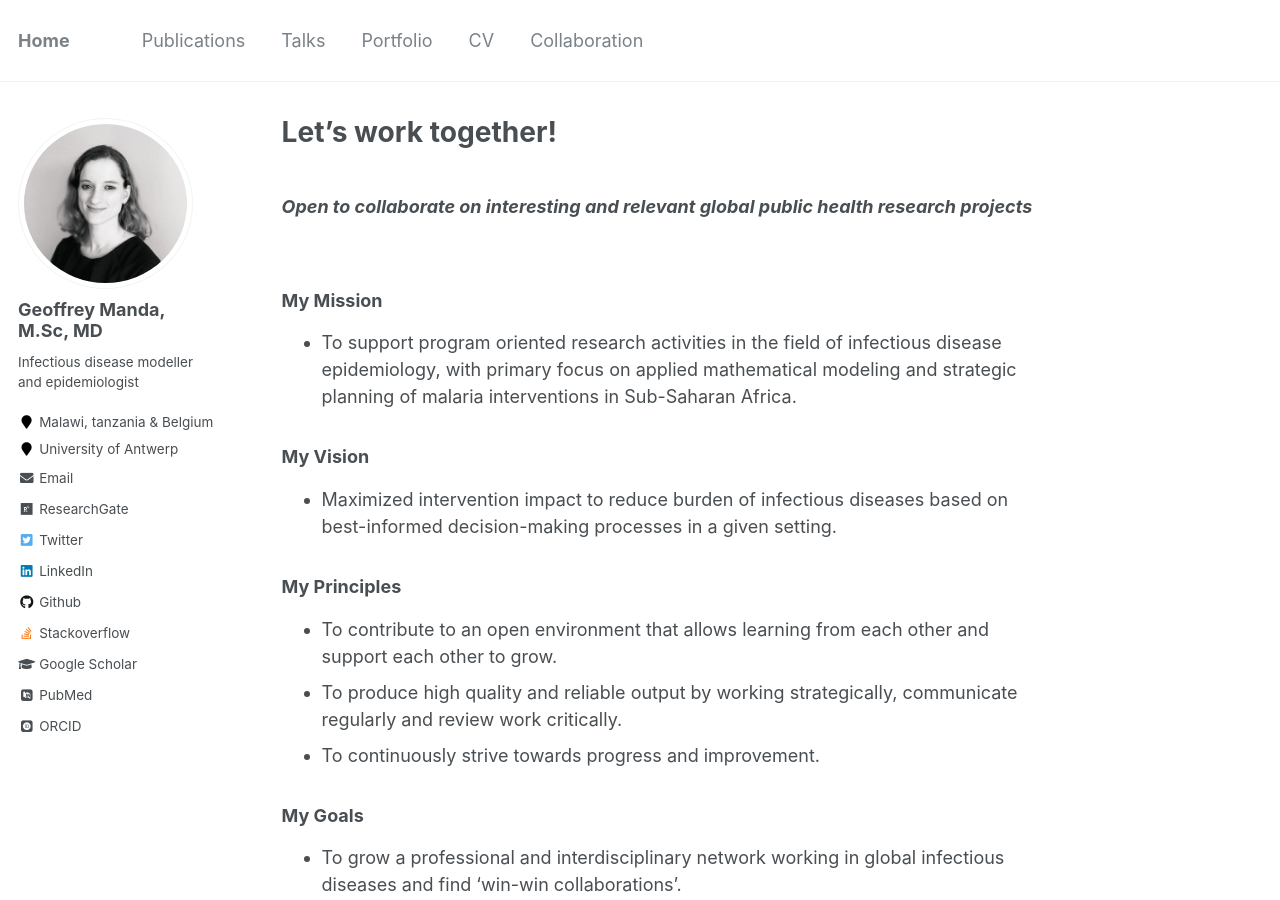
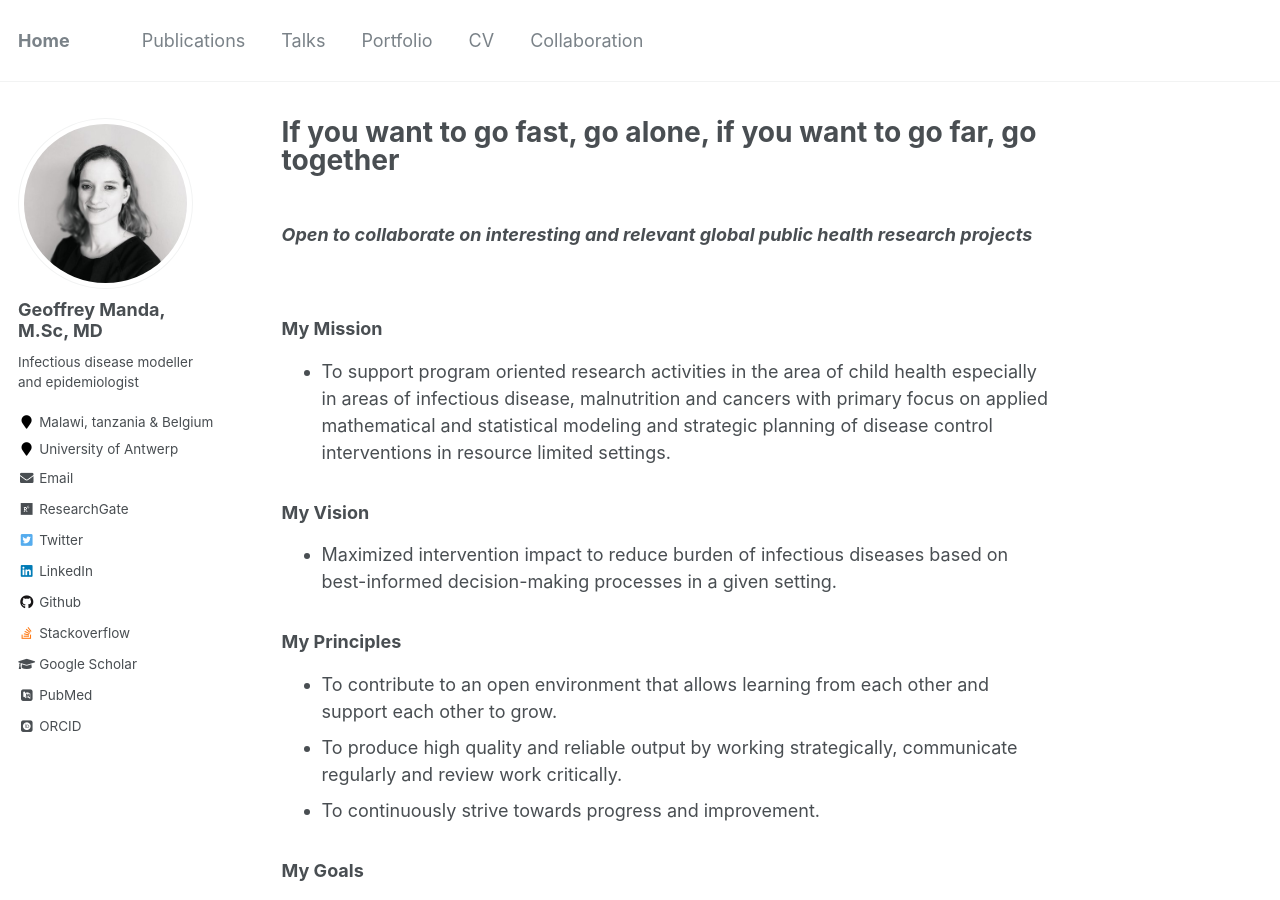
Before and after one commit to GeoffreyManda/GeoffreyManda.github.io, a Jekyll site: the page built from _pages/collaboration.md, in a window 1280 px wide and 900 px high. Built offline with Jekyll 4.4.1, drawn with Linux system fonts in a browser that asks for light colours; some web fonts are replaced.

Commit message:
Update collaboration.md

```diff
--- a/_pages/collaboration.md
+++ b/_pages/collaboration.md
@@ -1,6 +1,6 @@
 ---
 permalink: /collaboration/
-title: "Let's work together!"
+title: "If you want to go fast, go alone, if you want to go far, go together"
 excerpt: ""
 author_profile: true
 ---
@@ -10,8 +10,7 @@ author_profile: true
 <br/>
 
 ### My Mission
-- To support program oriented research activities in the field of infectious disease epidemiology, with primary focus on applied mathematical
-modeling and strategic planning of malaria interventions in Sub-Saharan Africa.
+- To support program oriented research activities in the area of child health especially in areas of infectious disease, malnutrition and cancers with primary focus on applied mathematical and statistical modeling and strategic planning of disease control interventions in resource limited settings.
 
 ### My Vision
 - Maximized intervention impact to reduce burden of infectious diseases based on best-informed decision-making processes in a given setting.
```
